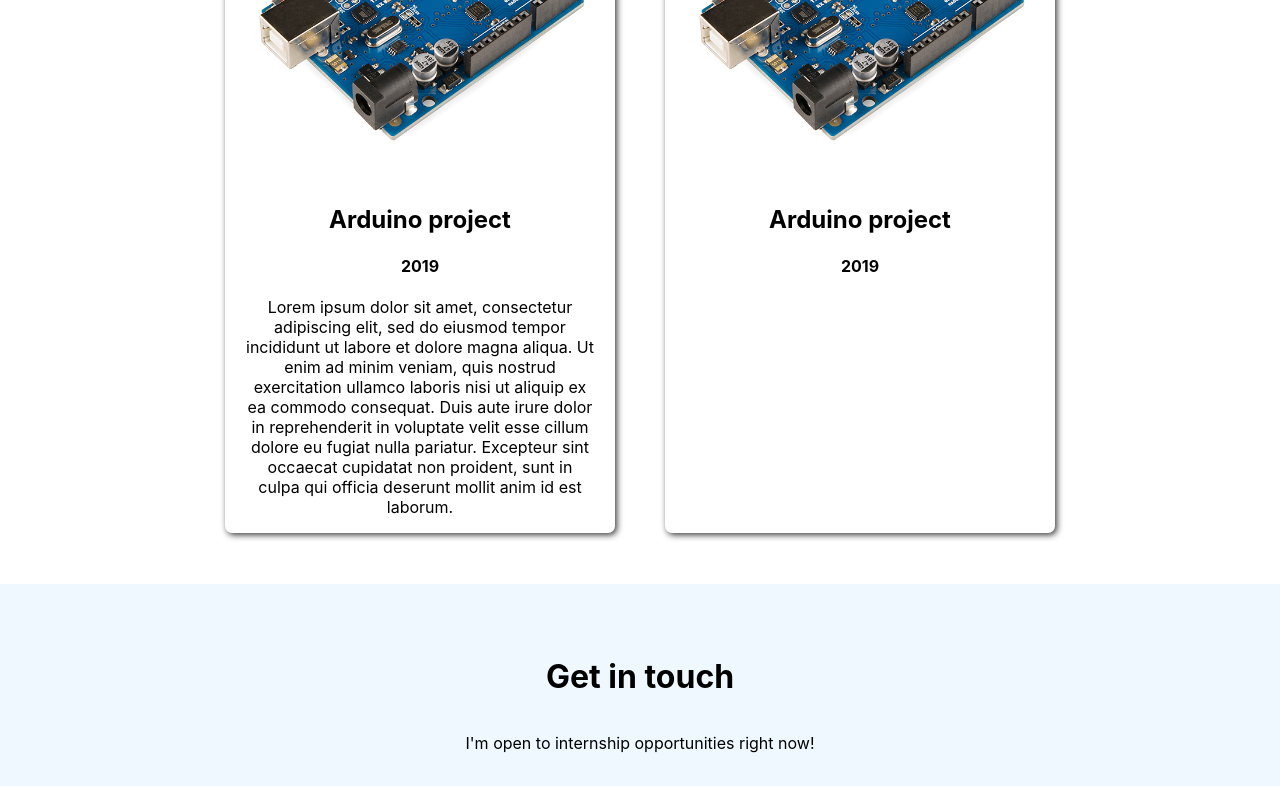
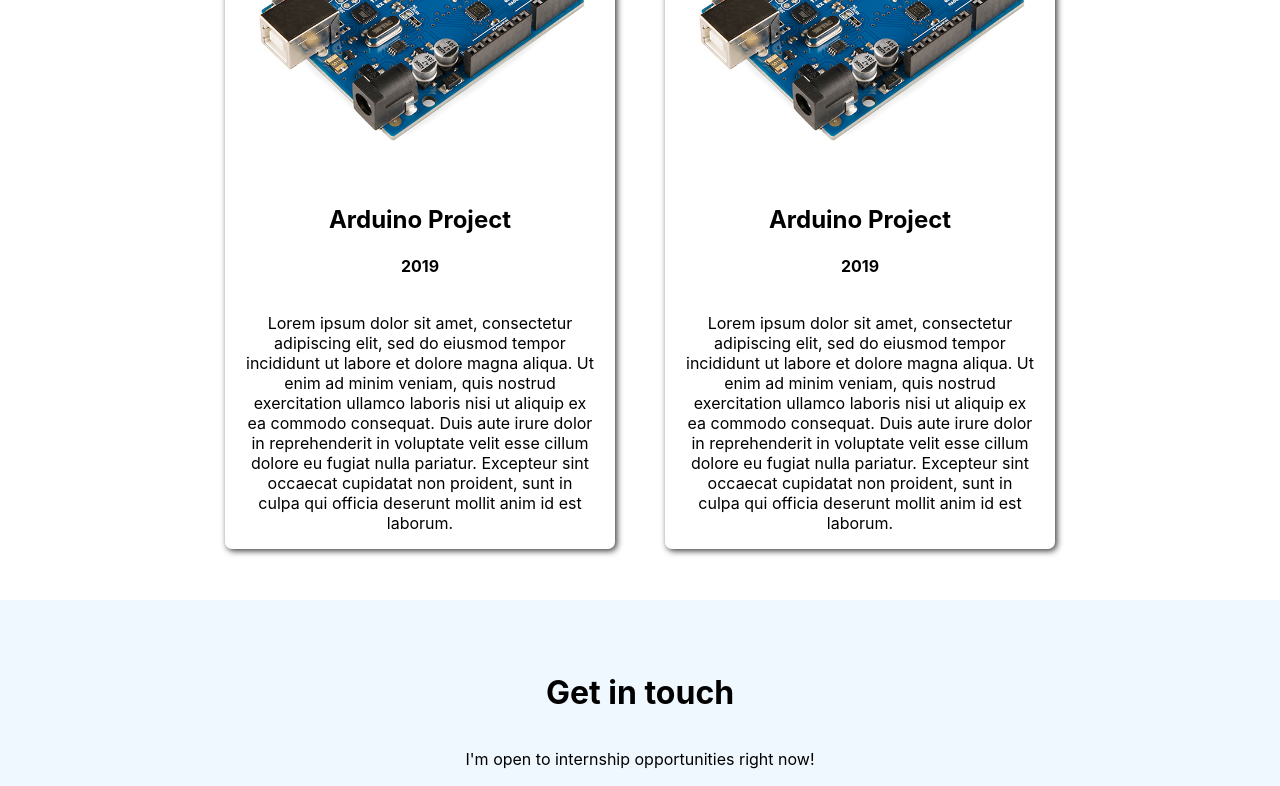
Before and after one commit to phongulus/personal-website, a React (Create React App) app: page / in a window 1280 px wide. Shown: the part 3015-3801 px from the top of the page. Built offline with nearby package versions, Linux system fonts and the light colour scheme.

Commit message:
Moved Projects section and ProjectCard to separate file; some cleanup

```diff
--- a/src/App.css
+++ b/src/App.css
@@ -87,79 +87,6 @@
   max-height: 35vh;
 }
 
-.experience-wrapper {
-  /* background-color: rgb(196, 208, 240); */
-  /* background-color: rgb(224, 240, 255); */
-  background-color: aliceblue;
-  margin-top: 0px;
-  padding-left: 10%;
-  padding-right: 10%;
-}
-
-.experience {
-  padding-top: 5%;
-  padding-bottom: 5%;
-  margin: auto;
-  max-width: 1200px;
-  display: flex;
-  flex-direction: column;
-  gap: 40px;
-}
-
-.projects-wrapper {
-  /* background-color: rgb(212, 224, 255); */
-  /* background-color: aliceblue; */
-  background-color: white;
-  margin-top: 0px;
-  padding-left: 10%;
-  padding-right: 10%;
-}
-
-.projects {
-  padding-top: 5%;
-  padding-bottom: 5%;
-  margin: auto;
-  max-width: 1200px;
-  display: flex;
-  flex-direction: column;
-}
-
-.project-cards {
-  display: flex;
-  flex-wrap: wrap;
-  justify-content: center;
-  gap: 50px;
-}
-
-.project-card {
-  background-color: white;
-  border-radius: 7px;
-  box-shadow: 2px 2px 6px rgb(59, 59, 59);
-  padding-left: 20px;
-  padding-right: 20px;
-  max-width: 350px;
-  display: flex;
-  flex-direction: column;
-  transition: 0.3s;
-  /* cursor: pointer; */
-}
-
-.project-card:hover {
-  background-color: rgb(240, 240, 240);
-}
-
-.project-card-pic {
-  margin-top: 20px;
-  /* margin-bottom: 20px; */
-  /* margin-right: 20px; */
-  width: 100%;
-  max-width: 350px;
-  object-fit: cover;
-  height: auto;
-}
-
-
-
 .contact-wrapper {
   /* background-color: rgb(189, 200, 226); */
   /* background-color: rgb(224, 240, 255); */
--- a/src/App.js
+++ b/src/App.js
@@ -1,14 +1,14 @@
 // import logo from './images/logo.svg';
 import scroll from './images/scroll.png';
 import profilepic from './images/profile_pic.png';
-import arduinopic from './images/Arduino_Uno_-_R3.jpg'
 import fbicon from './images/facebook.png';
 import githubicon from './images/github.png';
 import './App.css';
 import Zoom from 'react-reveal/Zoom';
 import Fade from 'react-reveal/Fade';
-import Experience from './experience';
+import Experience from './Experience';
 import NavBar from './components/NavBar';
+import Projects from './Projects';
 
 function App() {
   return (
@@ -76,42 +76,7 @@
 
       <Experience />
 
-      <div id='projects' className='projects-wrapper'>
-        <div className='projects'>
-          <h1>My personal projects</h1>
-          <p></p>
-          <div className='project-cards'>
-
-            <div className='project-card'>
-              <img src={arduinopic} alt="arduino" className='project-card-pic' />
-              <div className='project-card-desc'>
-                <div className='project-card-desc-title'>
-                  <h2>Arduino project</h2>
-                  <h4>2019</h4>
-                </div>
-                <p>
-                  Lorem ipsum dolor sit amet, consectetur adipiscing elit, sed do eiusmod
-                  tempor incididunt ut labore et dolore magna aliqua. Ut enim ad minim
-                  veniam, quis nostrud exercitation ullamco laboris nisi ut aliquip ex ea
-                  commodo consequat. Duis aute irure dolor in reprehenderit in voluptate
-                  velit esse cillum dolore eu fugiat nulla pariatur. Excepteur sint
-                  occaecat cupidatat non proident, sunt in culpa qui officia deserunt
-                  mollit anim id est laborum.
-                </p>
-              </div>
-            </div>
-
-            <div className='project-card'>
-              <img src={arduinopic} alt="arduino" className='project-card-pic' />
-              <div className='project-card-desc'>
-                <h2>Arduino project</h2>
-                <h4>2019</h4>
-              </div>
-            </div>
-
-          </div>
-        </div>
-      </div>
+      <Projects />
 
       <div id='contact' className='contact-wrapper'>
         <div className='contact'>
@@ -136,8 +101,6 @@
         </div>
       </div>
 
-
-
       <p></p>
       <div>Icons made by <a href="https://www.flaticon.com/authors/freepik" title="Freepik">Freepik</a> from <a href="https://www.flaticon.com/" title="Flaticon">www.flaticon.com</a></div>
       <p></p>
--- a/src/experience.js
+++ b/src/Experience.js
@@ -1,4 +1,5 @@
 // import React from "react";
+import './Experience.css';
 import ExperienceCard from './components/ExperienceCard';
 import highschoolpic from './images/2018-09-lfay-hanoi-vietnam-474x246.jpg';
 
--- /dev/null
+++ b/src/Projects.css
@@ -0,0 +1,52 @@
+
+.projects-wrapper {
+  /* background-color: rgb(212, 224, 255); */
+  /* background-color: aliceblue; */
+  background-color: white;
+  margin-top: 0px;
+  padding-left: 10%;
+  padding-right: 10%;
+}
+
+.projects {
+  padding-top: 5%;
+  padding-bottom: 5%;
+  margin: auto;
+  max-width: 1200px;
+  display: flex;
+  flex-direction: column;
+}
+
+.project-cards {
+  display: flex;
+  flex-wrap: wrap;
+  justify-content: center;
+  gap: 50px;
+}
+
+.project-card {
+  background-color: white;
+  border-radius: 7px;
+  box-shadow: 2px 2px 6px rgb(59, 59, 59);
+  padding-left: 20px;
+  padding-right: 20px;
+  max-width: 350px;
+  display: flex;
+  flex-direction: column;
+  transition: 0.3s;
+  /* cursor: pointer; */
+}
+
+.project-card:hover {
+  background-color: rgb(240, 240, 240);
+}
+
+.project-card-pic {
+  margin-top: 20px;
+  /* margin-bottom: 20px; */
+  /* margin-right: 20px; */
+  width: 100%;
+  max-width: 350px;
+  object-fit: cover;
+  height: auto;
+}
--- /dev/null
+++ b/src/Projects.js
@@ -0,0 +1,47 @@
+import './Projects.css';
+import ProjectCard from './components/ProjectCard';
+import arduinopic from './images/Arduino_Uno_-_R3.jpg'
+
+function Projects(props) {
+  return (
+    <div id='projects' className='projects-wrapper'>
+      <div className='projects'>
+        <h1>My personal projects</h1>
+        <p></p>
+        <div className='project-cards'>
+
+          <ProjectCard
+            title="Arduino Project"
+            date="2019"
+            image={arduinopic}
+            img_desc="arduino"
+            desc="Lorem ipsum dolor sit amet, consectetur adipiscing elit, sed do eiusmod
+            tempor incididunt ut labore et dolore magna aliqua. Ut enim ad minim
+            veniam, quis nostrud exercitation ullamco laboris nisi ut aliquip ex ea
+            commodo consequat. Duis aute irure dolor in reprehenderit in voluptate
+            velit esse cillum dolore eu fugiat nulla pariatur. Excepteur sint
+            occaecat cupidatat non proident, sunt in culpa qui officia deserunt
+            mollit anim id est laborum."
+          />
+
+          <ProjectCard
+            title="Arduino Project"
+            date="2019"
+            image={arduinopic}
+            img_desc="arduino"
+            desc="Lorem ipsum dolor sit amet, consectetur adipiscing elit, sed do eiusmod
+            tempor incididunt ut labore et dolore magna aliqua. Ut enim ad minim
+            veniam, quis nostrud exercitation ullamco laboris nisi ut aliquip ex ea
+            commodo consequat. Duis aute irure dolor in reprehenderit in voluptate
+            velit esse cillum dolore eu fugiat nulla pariatur. Excepteur sint
+            occaecat cupidatat non proident, sunt in culpa qui officia deserunt
+            mollit anim id est laborum."
+          />
+
+        </div>
+      </div>
+    </div>
+  )
+}
+
+export default Projects;
--- /dev/null
+++ b/src/components/ProjectCard.css
@@ -0,0 +1,26 @@
+.project-card {
+  background-color: white;
+  border-radius: 7px;
+  box-shadow: 2px 2px 6px rgb(59, 59, 59);
+  padding-left: 20px;
+  padding-right: 20px;
+  max-width: 350px;
+  display: flex;
+  flex-direction: column;
+  transition: 0.3s;
+  /* cursor: pointer; */
+}
+
+.project-card:hover {
+  background-color: rgb(240, 240, 240);
+}
+
+.project-card-pic {
+  margin-top: 20px;
+  /* margin-bottom: 20px; */
+  /* margin-right: 20px; */
+  width: 100%;
+  max-width: 350px;
+  object-fit: cover;
+  height: auto;
+}
--- a/src/components/ProjectCard.js
+++ b/src/components/ProjectCard.js
@@ -0,0 +1,23 @@
+import './ProjectCard.css';
+import Slide from 'react-reveal/Slide';
+
+function ProjectCard(props) {
+  return (
+    <Slide bottom>
+      <div className='project-card'>
+
+        <img src={props.image} alt={props.img_desc} className='project-card-pic' />
+
+        <div className='project-desc-title'>
+          <h2>{props.title}</h2>
+          <h4>{props.date}</h4>
+        </div>
+
+        <p>{props.desc}</p>
+
+      </div>
+    </Slide>
+  );
+}
+
+export default ProjectCard;
```
Also changed, not shown: src/Experience.css (renamed from src/experience.css).
